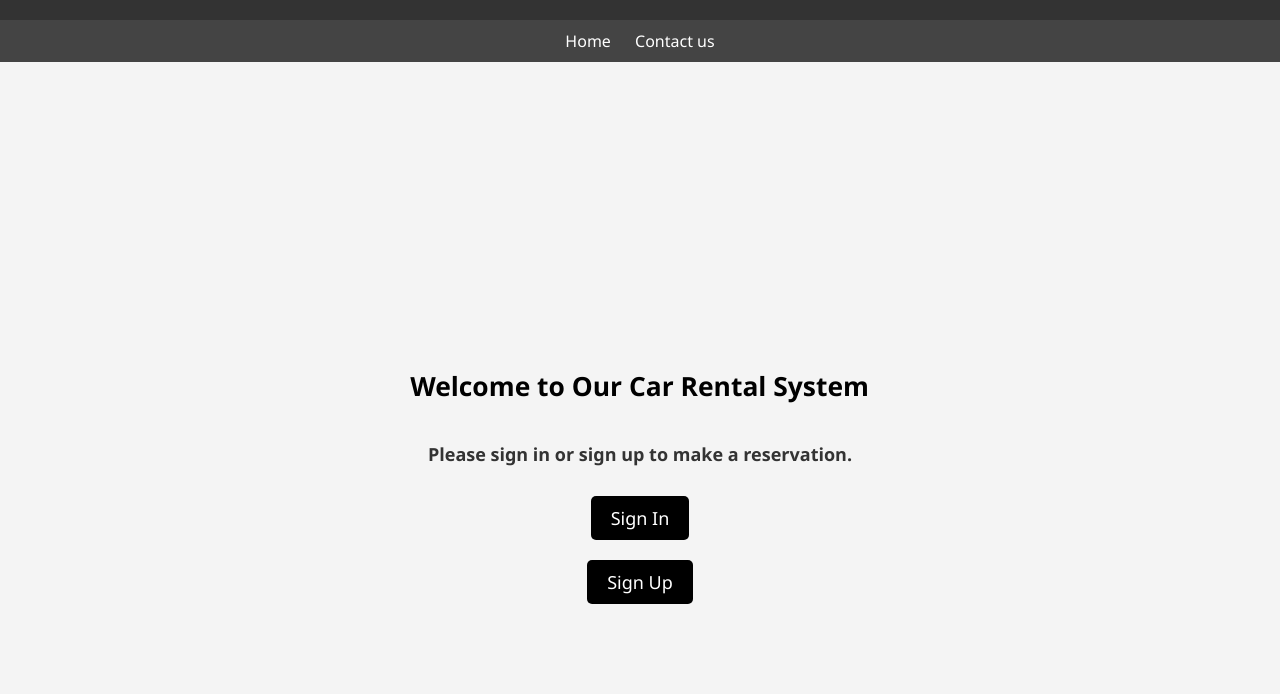
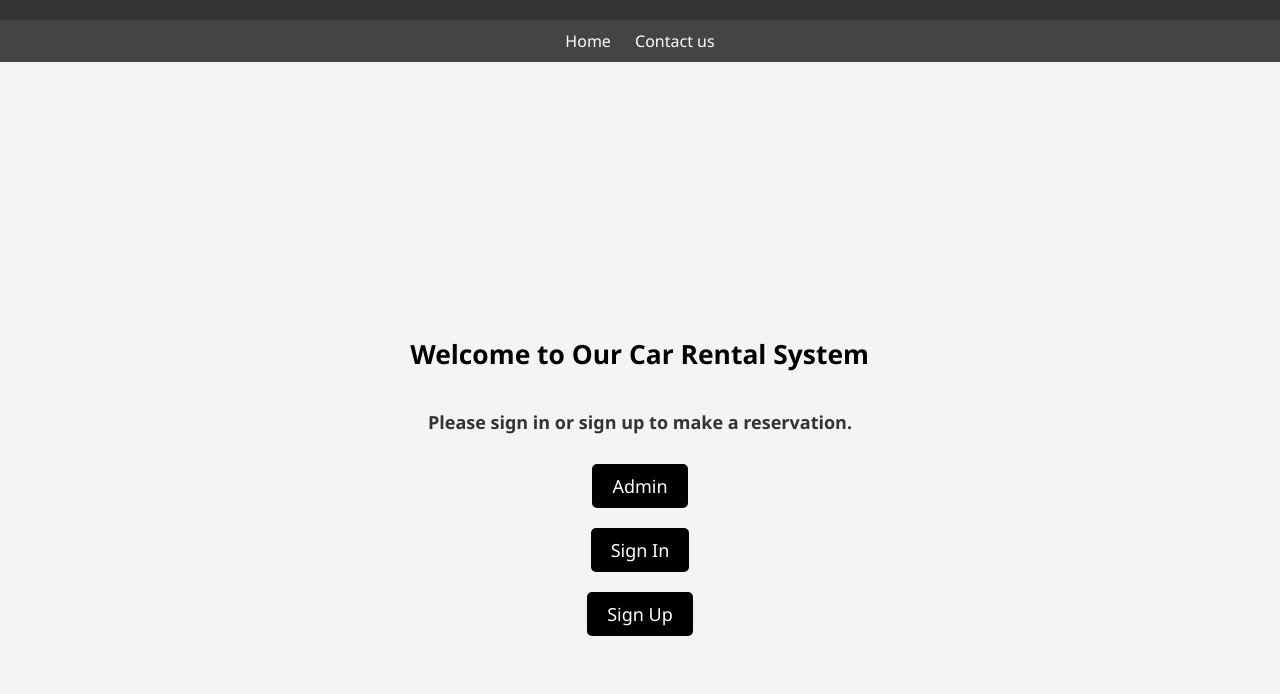
Before and after one commit to Kirollos-Saad/Car-Rental-System, a plain HTML site: page home.html in a window 1280 px wide. Shown: the part 106-800 px from the top of the page. Drawn offline with Linux system fonts and the light colour scheme.

Commit message:
admin button

```diff
--- a/home.html
+++ b/home.html
@@ -20,7 +20,7 @@
     <section class="centered-section">
         <h2 class="animated-welcome">Welcome to Our Car Rental System</h2>
         <p class="instruction-text">Please sign in or sign up to make a reservation.</p>
-       <!-- <a href="Admin/admin.html" class="button">Admin</a> -->
+       <a href="Admin/admin.html" class="button">Admin</a>
         <a href="signin/signin.html" class="button">Sign In</a>
         <a href="signup/signup.html" class="button">Sign Up</a>
     </section>
```
